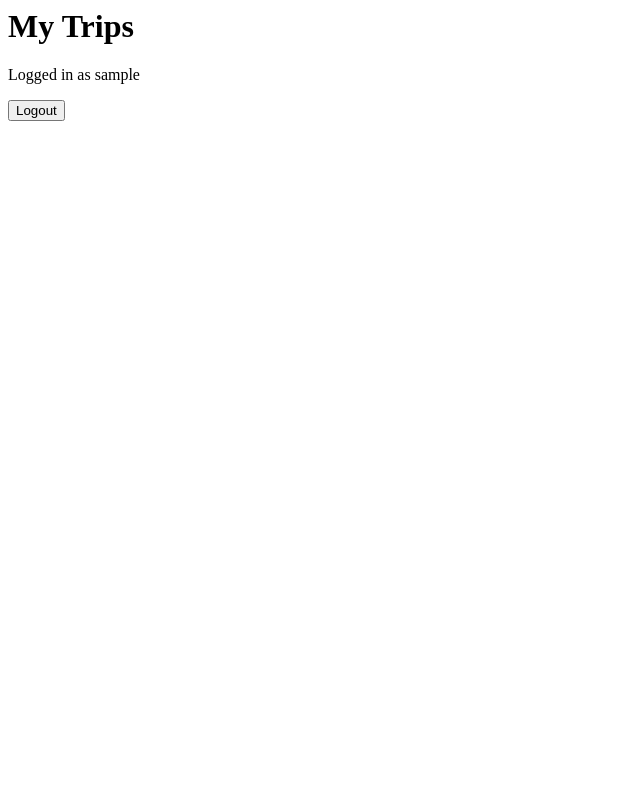
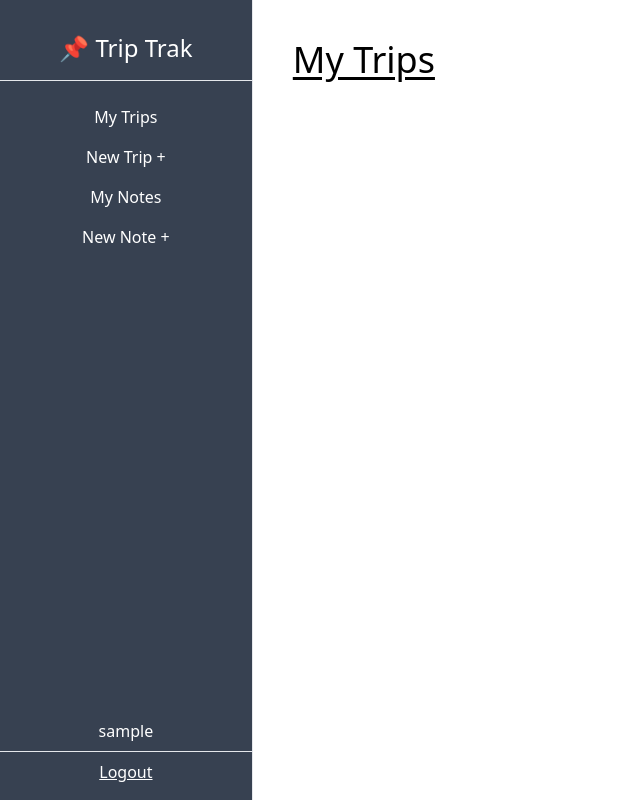
Before and after one commit to andrewtdinh/djTripTrak, a Django app: page /dashboard/ in a window 1280 px wide. Shown: the whole page, without its empty margins (0-640 px from the left). Run offline with Django 5.2, Linux system fonts and the light colour scheme; the visitor is signed in with stand-in values (Sample User, id 1); data that the repository does not hold is empty; some libraries are stand-ins or nearby versions.

Commit message:
Replace the trips-list template

```diff
--- a/trip/templates/trip/trips_list.html
+++ b/trip/templates/trip/trips_list.html
@@ -1,16 +1,27 @@
-<h1>My Trips</h1>
-{% if user.is_authenticated %}
-  <p>Logged in as {{ user.username }}</p>
-  <form action="{% url 'logout' %}" method="post" style="display:inline;">
-    {% csrf_token %}
-    <button type="submit">Logout</button>
-  </form>
-{% else %}
-  <p>Please <a href="{% url 'login' %}">login</a></p>
-{% endif %}
-<ul>
-  {% for trip in trips %}
-    <li>{{ trip.country }} | {{ trip.city }}</li>
-  {% endfor %}
-</ul>
-</ul>
+{% extends 'trip/_base.html' %}
+
+{% block content %}
+<h1 class="text-4xl underline underline-offset-4 mb-8">My Trips</h1>
+{% for trip in trips %}
+    <a href="{% url 'trip-detail' trip.pk %}">
+        <div class="bg-gray-50 p-10 rounded shadow my-4 hover:shadow-lg hover:cursor-pointer">
+            <p class="text-lg">
+                {{trip.country}} | {{trip.city}}
+            </p>
+            <p class="text-sm pt-4">
+                {% if trip.start_date %}
+                {{ trip.start_date|date:"F jS" }}
+                {% else %}
+                TBA
+                {% endif %}
+                to
+                {% if trip.end_date %}
+                {{ trip.end_date|date:"F jS" }}
+                {% else %}
+                TBA
+                {% endif %}
+            </p>
+        </div>
+    </a>
+{% endfor %}
+{% endblock content %}
```
